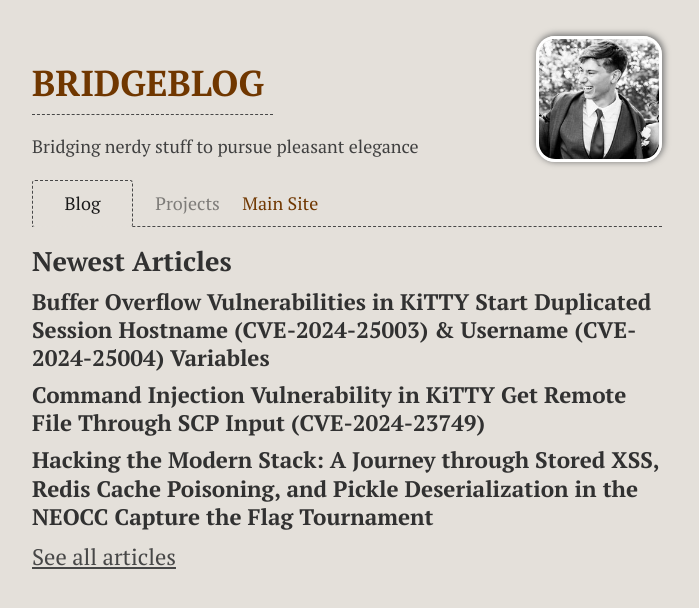
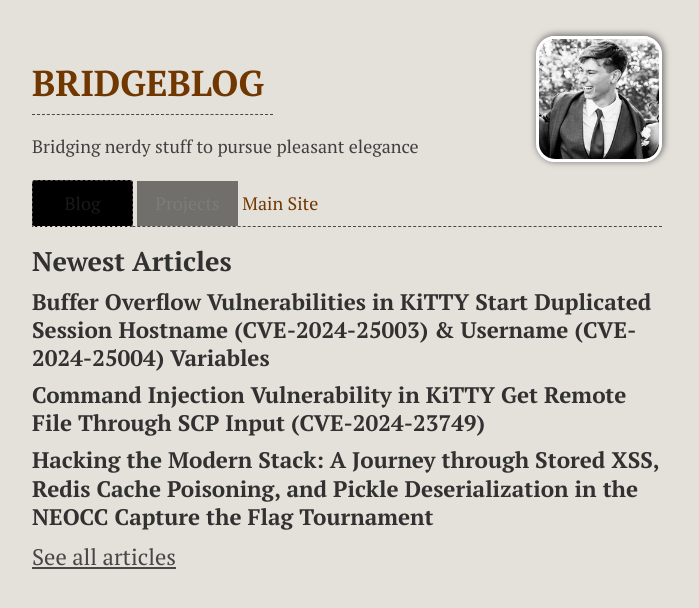
Before and after one commit to DEFCESCO/blog.defcesco.io, a Jekyll site: the page built from index.html, in a window 1280 px wide. Shown: the top 608 px of the page, without its empty margins (293-992 px from the left). Built offline with Jekyll 4.4.1, drawn with Linux system fonts in a browser that asks for light colours.

Commit message:
Update _accordion-tabs.scss

```diff
--- a/_sass/_accordion-tabs.scss
+++ b/_sass/_accordion-tabs.scss
@@ -4,7 +4,7 @@
   $tab-link-color: $gray-4;
   $tab-border: 1px dashed $border-color;
   $tab-active-background: $body-bg;
-  $tab-inactive-color: $body-bg;
+  $tab-inactive-color: #000000;
   $tab-inactive-hover-color: $gray-2;
 
   clear: both;
```
